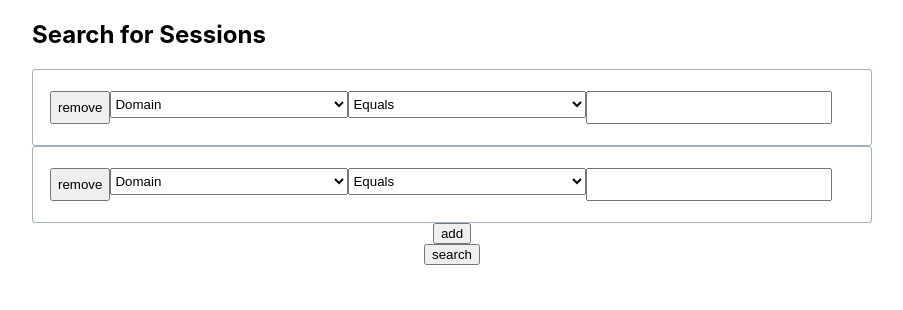
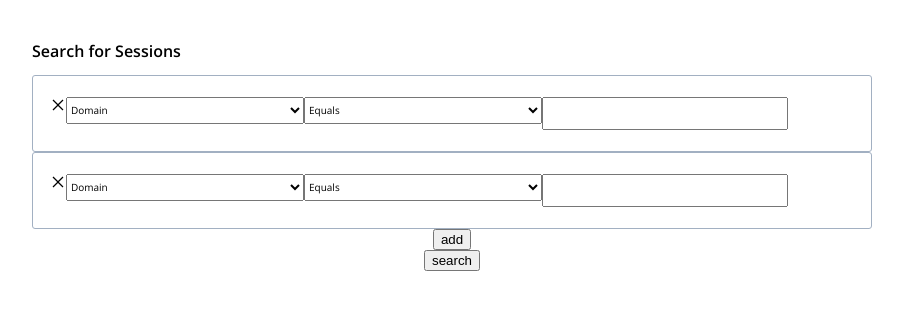
Before and after one commit to Andres9888/react_sql_query_generator, a React (Create React App) app: page / in a window 1280 px wide. Shown: the top 310 px of the page, without its empty margins (188-1091 px from the left). Built offline with nearby package versions, Linux system fonts and the light colour scheme.

Commit message:
add icons

```diff
--- a/package.json
+++ b/package.json
@@ -5,6 +5,10 @@
   "dependencies": {
     "@apollo/client": "^3.3.15",
     "@apollo/react-hooks": "^3.1.5",
+    "@fortawesome/fontawesome-svg-core": "^1.3.0-beta2",
+    "@fortawesome/free-regular-svg-icons": "^6.0.0-beta2",
+    "@fortawesome/free-solid-svg-icons": "^6.0.0-beta2",
+    "@fortawesome/react-fontawesome": "^0.1.15",
     "@testing-library/jest-dom": "^5.11.4",
     "@testing-library/react": "^11.1.0",
     "@testing-library/user-event": "^12.1.10",
@@ -20,6 +24,7 @@
     "nanoid": "^3.1.28",
     "react": "^17.0.2",
     "react-dom": "^17.0.2",
+    "react-icons": "^4.3.1",
     "react-scripts": "4.0.3",
     "styled-components": "^5.3.1",
     "typescript": "^4.1.2",
--- a/public/index.html
+++ b/public/index.html
@@ -15,6 +15,9 @@
       user's mobile device or desktop. See https://developers.google.com/web/fundamentals/web-app-manifest/
     -->
     <link rel="manifest" href="%PUBLIC_URL%/manifest.json" />
+    <link rel="preconnect" href="https://fonts.googleapis.com">
+    <link rel="preconnect" href="https://fonts.gstatic.com" crossorigin>
+    <link href="https://fonts.googleapis.com/css2?family=Open+Sans:wght@400;600&display=swap" rel="stylesheet">
     <!--
       Notice the use of %PUBLIC_URL% in the tags above.
       It will be replaced with the URL of the `public` folder during the build.
--- a/src/App.tsx
+++ b/src/App.tsx
@@ -81,4 +81,9 @@ const Header = styled.h2`
   align-items: left;
   align-self: start;
   display: flex;
+  font-family: 'Open Sans', sans-serif;
+  font-size: 16px;
+  font-weight: 600;
+  margin-bottom: 13px;
+  margin-top: 40px;
 `;
--- a/src/features/OptionsRow/components/NumberOperatorsOptions/index.tsx
+++ b/src/features/OptionsRow/components/NumberOperatorsOptions/index.tsx
@@ -23,6 +23,9 @@ export const NumberOperatorsOptions = ({ onOperatorChange, operatorsSelected }:
 
 const Select = styled.select`
   display: flex;
+  font-family: 'Open Sans', sans-serif;
+  font-size: 10px;
+  font-weight: 400;
   height: 27px;
   width: 238px;
 `;
--- a/src/features/OptionsRow/components/StringOperatorsOptions/index.tsx
+++ b/src/features/OptionsRow/components/StringOperatorsOptions/index.tsx
@@ -23,6 +23,9 @@ export const StringOperatorsOptions = ({ operatorsSelected, onOperatorChange }:
 
 const Select = styled.select`
   display: flex;
+  font-family: 'Open Sans', sans-serif;
+  font-size: 10px;
+  font-weight: 400;
   height: 27px;
   width: 238px;
 `;
--- a/src/features/OptionsRow/index.tsx
+++ b/src/features/OptionsRow/index.tsx
@@ -1,5 +1,6 @@
 import { useState, useContext } from 'react';
 
+import { VscChromeClose } from 'react-icons/vsc';
 import { StoreContext } from 'stores/store';
 import styled from 'styled-components';
 
@@ -74,9 +75,8 @@ export const OptionsRow = ({ rowIndex, onRemove }: Props) => {
   }
   return (
     <OptionsRowContainer>
-      <button type="button" onClick={() => onRemove(rowIndex)}>
-        remove
-      </button>
+      <VscChromeClose onClick={() => onRemove(rowIndex)} />
+
       <Select id="options" name="options" value={dropDown} onChange={onSelectChange}>
         {Object.keys(Store.options).map(key =>
           Store.options[key].isSelected ? null : (
@@ -106,6 +106,9 @@ const OptionsRowContainer = styled.div`
 
 const Select = styled.select`
   display: flex;
+  font-family: 'Open Sans', sans-serif;
+  font-size: 10px;
+  font-weight: 400;
   height: 27px;
   width: 238px;
 `;
@@ -114,4 +117,7 @@ const Input = styled.input.attrs((props: { isSmall: boolean }) => props)`
   display: flex;
   height: 27px;
   width: ${props => (props.isSmall ? `152px` : `238px`)};
+  font-family: 'Open Sans', sans-serif;
+  font-size: 10px;
+  font-weight: 400;
 `;
```
Also changed, not shown: 1 other file (tests, documents, lock files or other folders).
